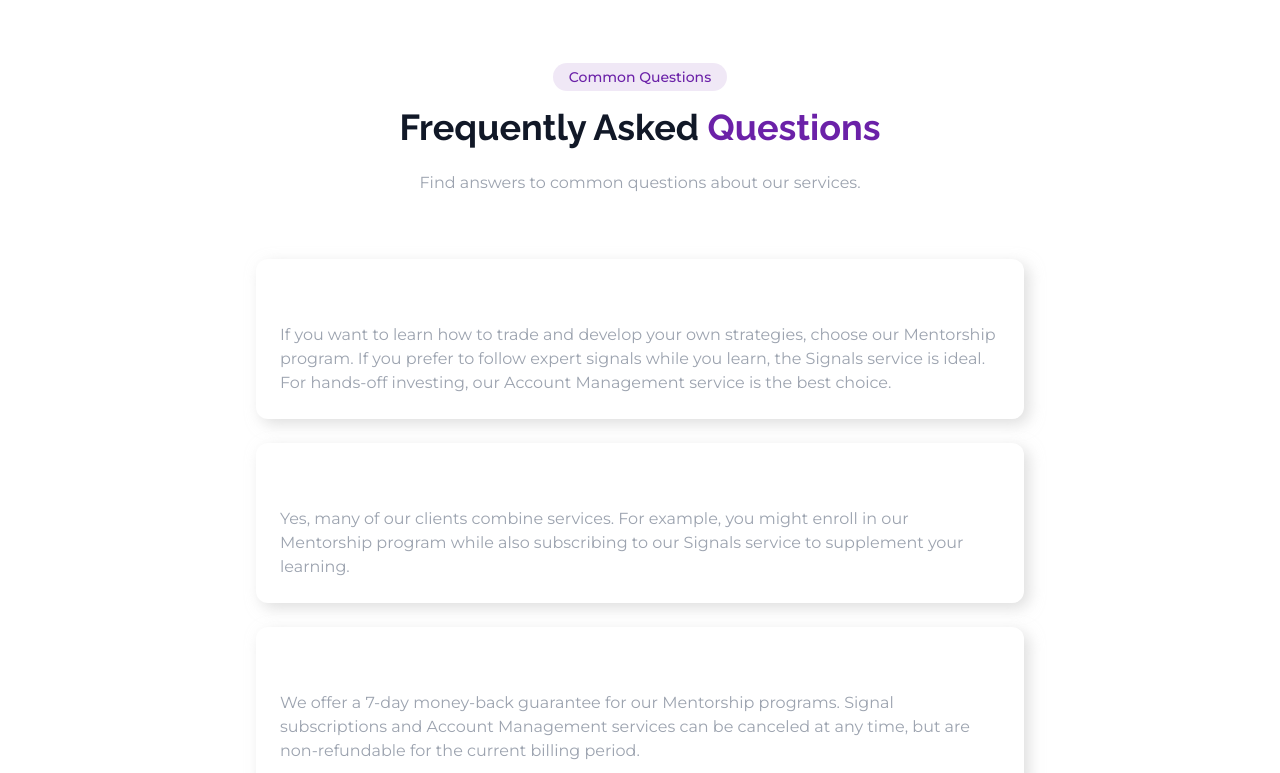
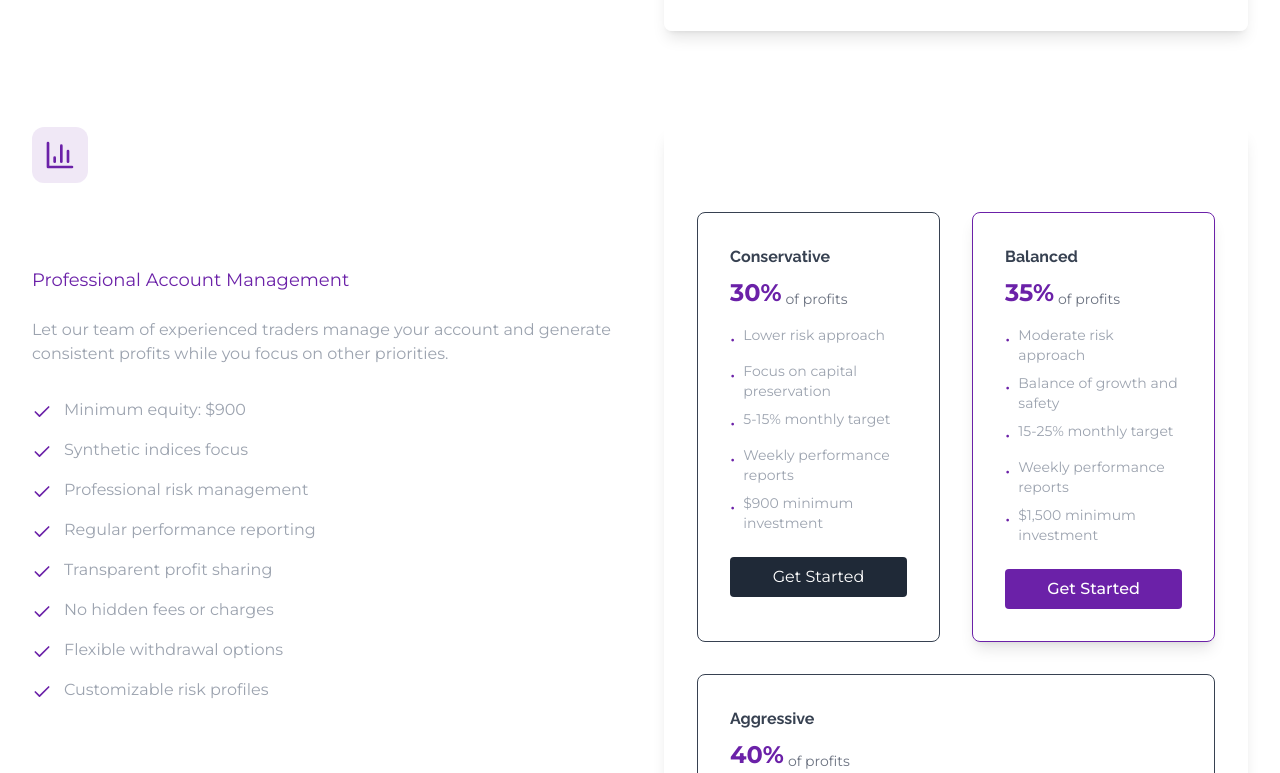
Before and after one commit to Nwachukwuchinedu/SBM-Forex-Academy, a React (Vite) app in the folder client/: page /services in a window 1280 px wide. Shown: the part 3081-3854 px from the top of the page. Built offline with nearby package versions, Linux system fonts and the light colour scheme.

Commit message:
Update Services page: add detailed service descriptions, pricing options, FAQ, and CTA section

```diff
--- a/client/src/pages/Services.tsx
+++ b/client/src/pages/Services.tsx
@@ -132,62 +132,62 @@ const ServicesPage = () => {
         },
       ],
     },
-    // {
-    //   id: 'management',
-    //   title: 'SBM Account Management',
-    //   subtitle: 'Professional Account Management',
-    //   description: 'Let our team of experienced traders manage your account and generate consistent profits while you focus on other priorities.',
-    //   icon: BarChart3,
-    //   color: 'gold',
-    //   features: [
-    //     'Minimum equity: $900',
-    //     'Synthetic indices focus',
-    //     'Professional risk management',
-    //     'Regular performance reporting',
-    //     'Transparent profit sharing',
-    //     'No hidden fees or charges',
-    //     'Flexible withdrawal options',
-    //     'Customizable risk profiles'
-    //   ],
-    //   pricing: [
-    //     {
-    //       name: 'Conservative',
-    //       price: '30%',
-    //       period: 'of profits',
-    //       features: [
-    //         'Lower risk approach',
-    //         'Focus on capital preservation',
-    //         '5-15% monthly target',
-    //         'Weekly performance reports',
-    //         '$900 minimum investment'
-    //       ]
-    //     },
-    //     {
-    //       name: 'Balanced',
-    //       price: '35%',
-    //       period: 'of profits',
-    //       features: [
-    //         'Moderate risk approach',
-    //         'Balance of growth and safety',
-    //         '15-25% monthly target',
-    //         'Weekly performance reports',
-    //         '$1,500 minimum investment'
-    //       ]
-    //     },
-    //     {
-    //       name: 'Aggressive',
-    //       price: '40%',
-    //       period: 'of profits',
-    //       features: [
-    //         'Higher risk approach',
-    //         'Focus on maximum growth',
-    //         '25-40% monthly target',
-    //         'Daily performance reports',
-    //         '$3,000 minimum investment'
-    //       ]
-    //     }
-    //   ]
-    // }
+    {
+      id: 'management',
+      title: 'SBM Account Management',
+      subtitle: 'Professional Account Management',
+      description: 'Let our team of experienced traders manage your account and generate consistent profits while you focus on other priorities.',
+      icon: BarChart3,
+      color: 'gold',
+      features: [
+        'Minimum equity: $900',
+        'Synthetic indices focus',
+        'Professional risk management',
+        'Regular performance reporting',
+        'Transparent profit sharing',
+        'No hidden fees or charges',
+        'Flexible withdrawal options',
+        'Customizable risk profiles'
+      ],
+      pricing: [
+        {
+          name: 'Conservative',
+          price: '30%',
+          period: 'of profits',
+          features: [
+            'Lower risk approach',
+            'Focus on capital preservation',
+            '5-15% monthly target',
+            'Weekly performance reports',
+            '$900 minimum investment'
+          ]
+        },
+        {
+          name: 'Balanced',
+          price: '35%',
+          period: 'of profits',
+          features: [
+            'Moderate risk approach',
+            'Balance of growth and safety',
+            '15-25% monthly target',
+            'Weekly performance reports',
+            '$1,500 minimum investment'
+          ]
+        },
+        {
+          name: 'Aggressive',
+          price: '40%',
+          period: 'of profits',
+          features: [
+            'Higher risk approach',
+            'Focus on maximum growth',
+            '25-40% monthly target',
+            'Daily performance reports',
+            '$3,000 minimum investment'
+          ]
+        }
+      ]
+    }
   ];
 
   return (
@@ -310,7 +310,7 @@ const ServicesPage = () => {
                                   </li>
                                 ))}
                               </ul>
-                              {/* <Link
+                              <Link
                                 to="/register"
                                 className={`w-full py-2 px-4 rounded text-center inline-block ${
                                   i === 1
@@ -319,7 +319,7 @@ const ServicesPage = () => {
                                 } transition-colors`}
                               >
                                 Get Started
-                              </Link> */}
+                              </Link>
                             </div>
                           ))}
                         </div>
@@ -431,10 +431,10 @@ const ServicesPage = () => {
               </p>
 
               <div className="flex flex-col sm:flex-row gap-4 justify-center">
-                {/* <Link to="/register" className="btn btn-primary">
+                <Link to="/register" className="btn btn-primary">
                   Get Started
                   <ArrowRight className="ml-2 h-5 w-5" />
-                </Link> */}
+                </Link>
                 <Link to="/faq" className="btn btn-outline">
                   More Questions?
                 </Link>
```
